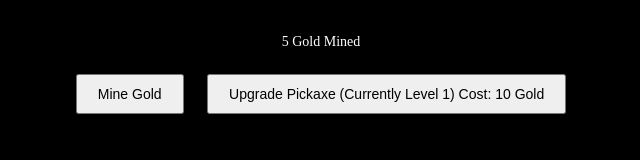
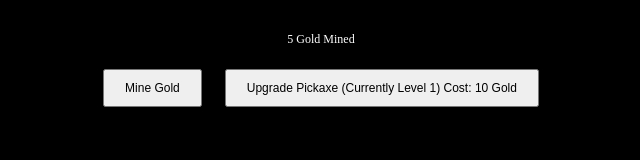
Before and after one commit to cocogatling/idledemo, a plain HTML site: page index.html in a window 1280 px wide. Shown: the whole page, without its empty margins (319-959 px from the left). Drawn offline with Linux system fonts and the light colour scheme.

Commit message:
Update styles.css

```diff
--- a/styles.css
+++ b/styles.css
@@ -17,12 +17,12 @@ button {
 /* Media query for desktop */
 @media (min-width: 1000px) {
   body {
-    font-size: 14px;  /* Set a fixed font size for desktop */
+    font-size: 12px;  /* Set a fixed font size for desktop */
     padding: 20px;
   }
 
   button {
-    font-size: 14px;  /* Adjust button size for larger screens */
+    font-size: 12px;  /* Adjust button size for larger screens */
     padding: 10px 20px;
     margin: 10px;
   }
```
